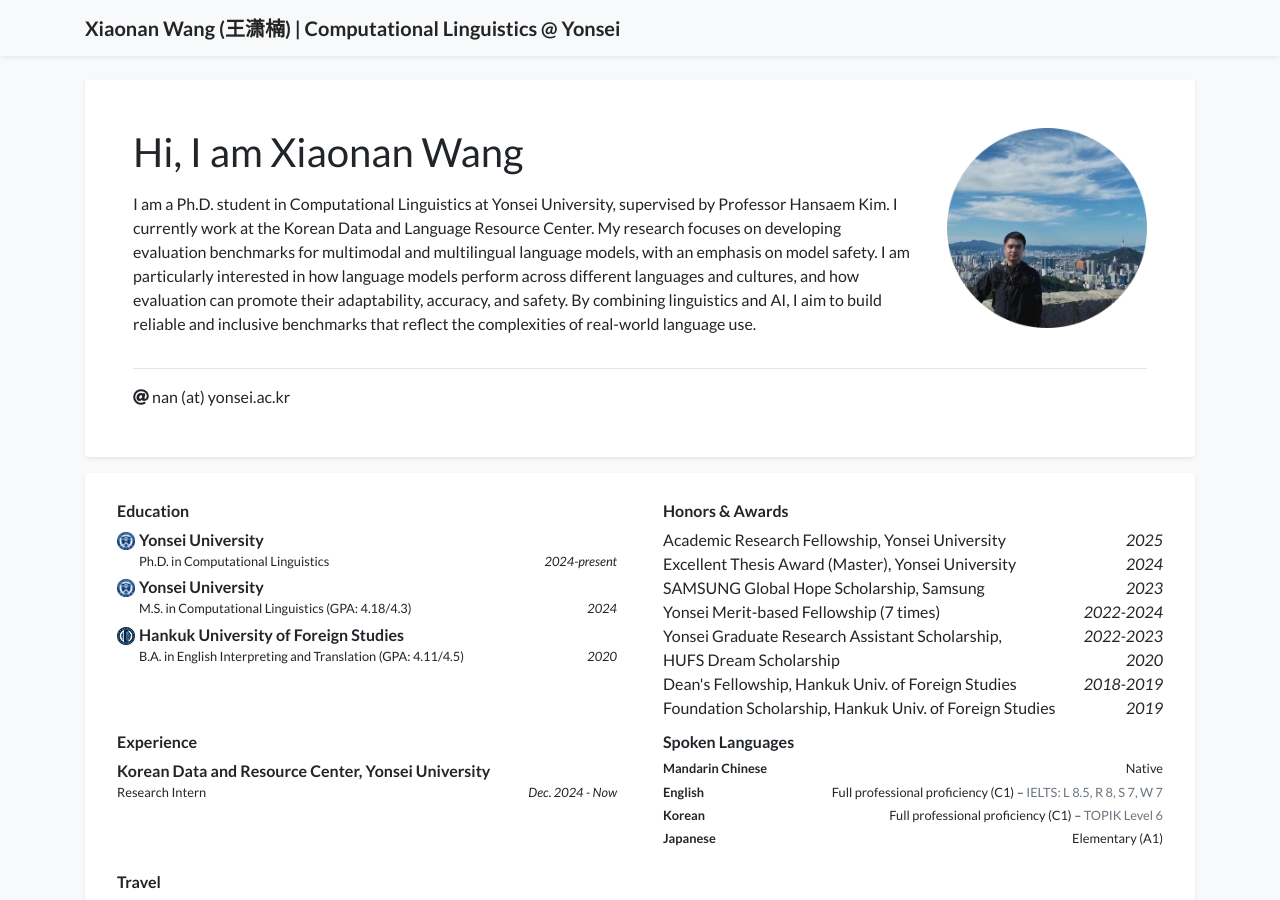
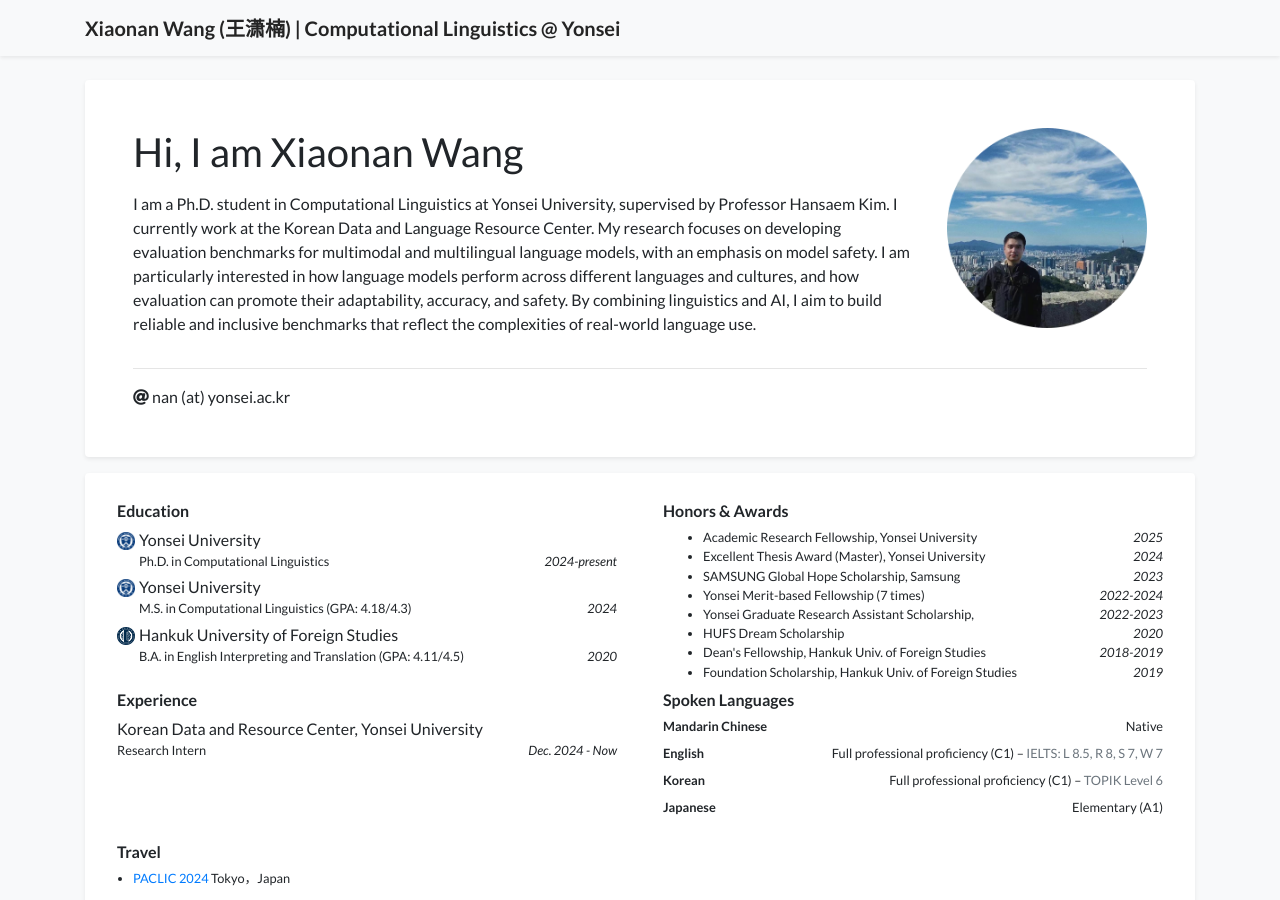
Before and after one commit to wangxiaonan-git/wangxiaonan-git.github.io, a Jekyll site: the page built from index.html, in a window 1280 px wide and 900 px high. Built offline with Jekyll 4.4.1, drawn with Linux system fonts in a browser that asks for light colours; a style sheet for code colours, icons or effects is not loaded.

Commit message:
Update experience_card.html

```diff
--- a/_includes/widgets/experience_card.html
+++ b/_includes/widgets/experience_card.html
@@ -4,17 +4,16 @@
       <div class="card-body p-4">
         <div class="row">
 
-          <!-- Education -->
           {% if site.data.profile.education %}
             <div class="col-md-6">
               <div class="mx-2 my-1">
                 <h6>Education</h6>
-              <ul class="list-unstyled mb-2">
+                <ul class="list-unstyled mb-1">
                   {% for item in site.data.profile.education %}
                     <li class="media mb-1">
                       <img src="{{ item.logo }}" alt="{{ item.name }}" style="width: 18px;" class="mr-1 mt-1">
                       <div class="media-body">
-                    <p class="my-0 font-weight-bold">{{ item.name }}</p>
+                        <p class="my-0">{{ item.name }}</p>
                         <p class="small my-0">{{ item.dept }}</p>
                         <p class="small my-0">{{ item.position }} <em class="float-right">{{ item.date }}</em></p>
                       </div>
@@ -25,33 +24,28 @@
             </div>
           {% endif %}
 
-          <!-- Honors -->
           {% if site.data.profile.awards %}
             <div class="col-md-6">
               <div class="mx-2 my-1">
                 <h6>Honors & Awards</h6>
-              <ul class="list-unstyled mb-2">
+                <ul class="list small mb-1">
                   {% for item in site.data.profile.awards %}
-                <li class="d-flex justify-content-between">
-                  <span>{{ item.name }}</span>
-                  <em>{{ item.date }}</em>
-                </li>
+                    <li>{{ item.name }} <em class="float-right">{{ item.date }}</em></li>
                   {% endfor %}
                 </ul>
               </div>
             </div>
           {% endif %}
 
-          <!-- Experience -->
           {% if site.data.profile.experience %}
             <div class="col-md-6">
               <div class="mx-2 my-1">
                 <h6>Experience</h6>
-              <ul class="list-unstyled mb-2">
+                <ul class="list-unstyled mb-1">
                   {% for item in site.data.profile.experience %}
                     <li class="media mb-1">
                       <div class="media-body">
-                    <p class="my-0 font-weight-bold">{{ item.name }}</p>
+                        <p class="my-0">{{ item.name }}</p>
                         <p class="small my-0">{{ item.dept }}</p>
                         <p class="small my-0">{{ item.position }} <em class="float-right">{{ item.date }}</em></p>
                       </div>
@@ -62,21 +56,19 @@
             </div>
           {% endif %}
 
-          <!-- Languages -->
           {% if site.data.profile.spoken_languages %}
             <div class="col-md-6">
               <div class="mx-2 my-1">
                 <h6>Spoken Languages</h6>
-              <ul class="list-unstyled small mb-2">
+                <ul class="list-unstyled mb-1 small">
                   {% for lang in site.data.profile.spoken_languages %}
-                <li class="d-flex justify-content-between mb-1">
+                    <li class="mb-2">
+                      <div class="d-flex justify-content-between">
                         <strong>{{ lang.name }}</strong>
                         <span>
-                    {{ lang.level }}
-                    {% if lang.comment %}
-                    – <span class="text-muted">{{ lang.comment }}</span>
-                    {% endif %}
+                          {{ lang.level }}{% if lang.comment %} – <span class="text-muted">{{ lang.comment }}</span>{% endif %}
                         </span>
+                      </div>
                     </li>
                   {% endfor %}
                 </ul>
@@ -84,12 +76,11 @@
             </div>
           {% endif %}
 
-          <!-- Travel 独立放在底部 -->
           {% if site.data.profile.service %}
-          <div class="col-12">
-            <div class="mx-2 mt-3">
+            <div class="col-md-6">
+              <div class="mx-2 my-1 mt-3">
                 <h6>Travel</h6>
-              <ul class="list small mb-0">
+                <ul class="list small pl-3 mb-1">
                   {% for item in site.data.profile.service %}
                     <li>{{ item.name }}</li>
                   {% endfor %}
```
Lines whose indentation alone changed are shown as unchanged.
